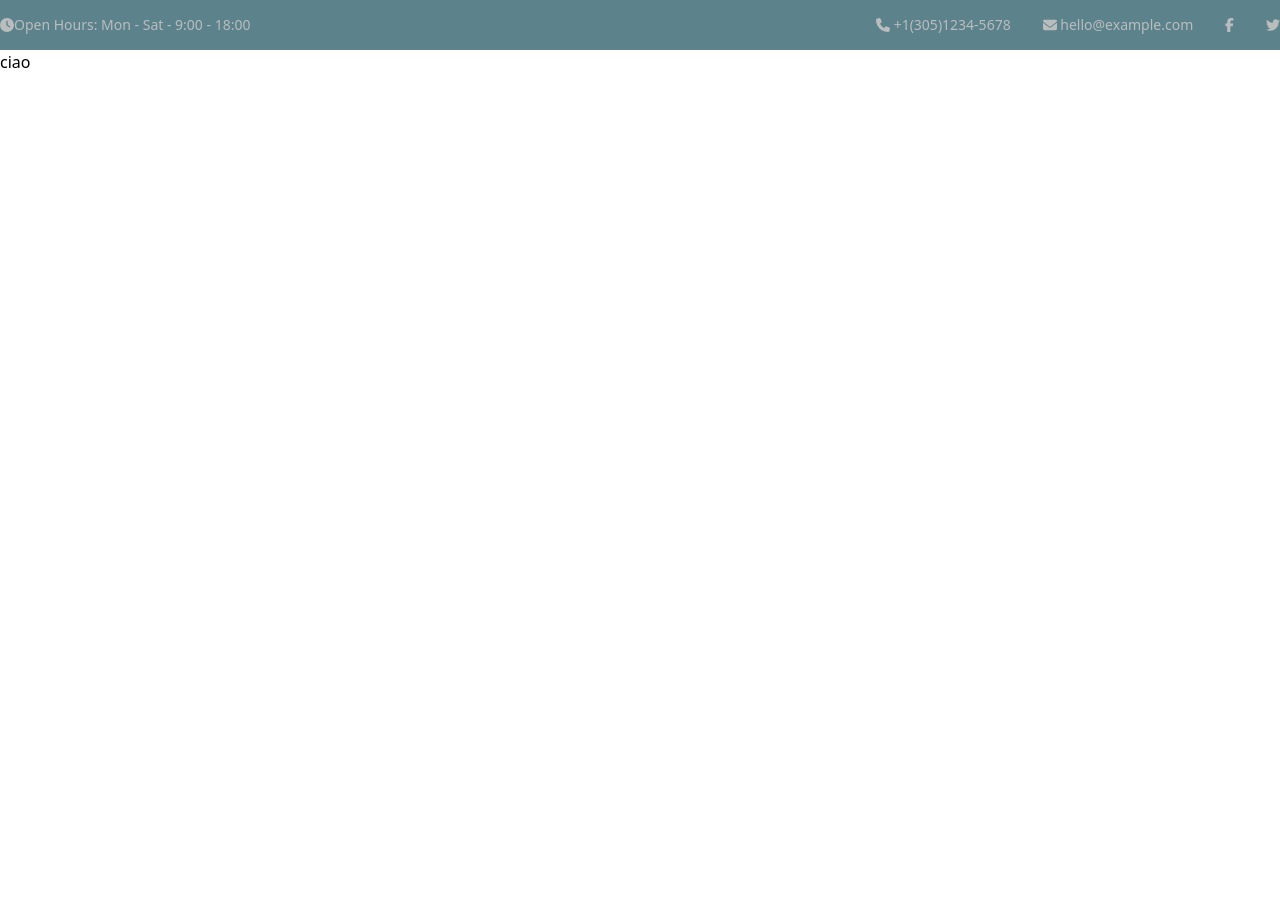
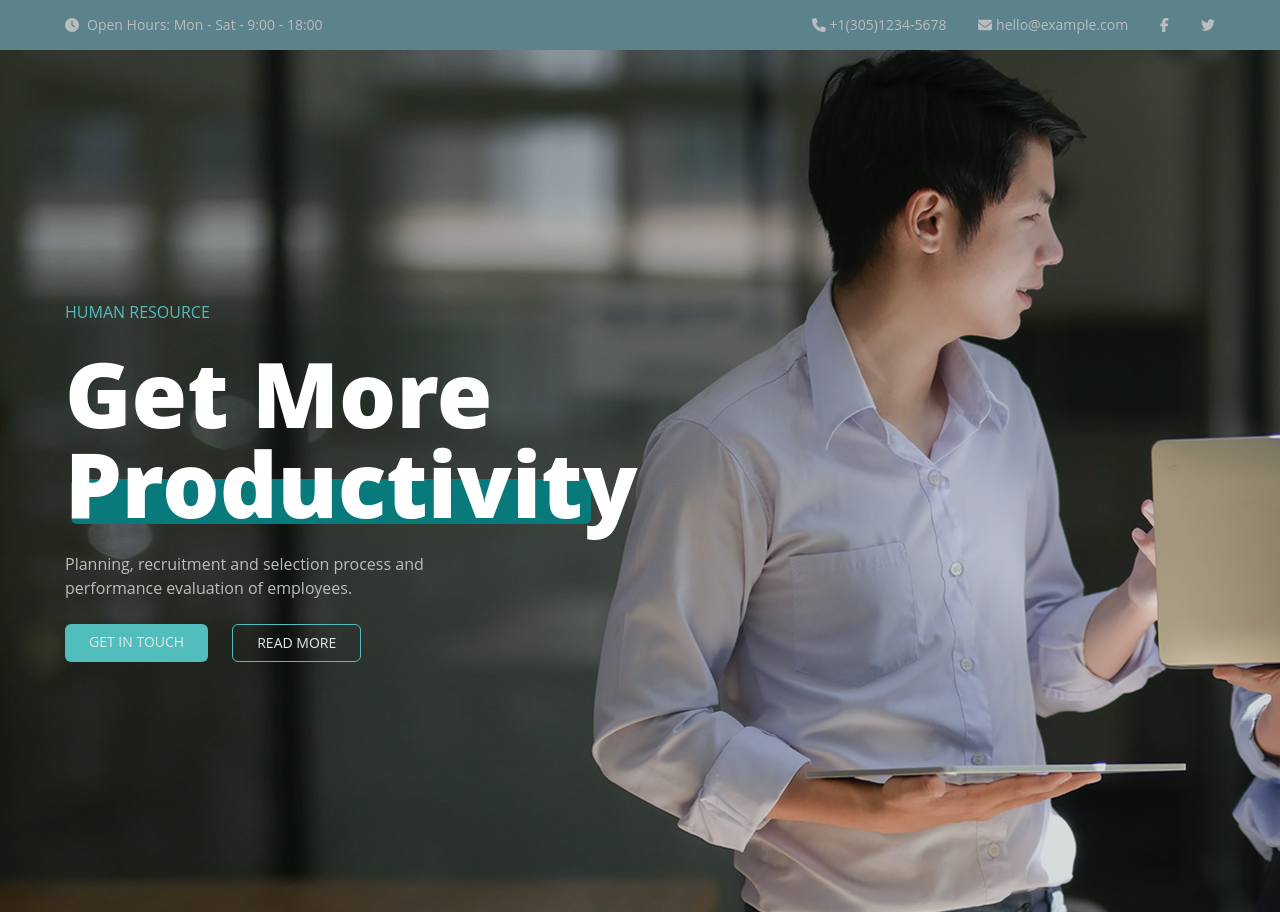
Before and after one commit to MaionePietro/proj-html-vuejs, a Vue app: page / in a window 1280 px wide. Before the commit the page ends 800 px from the top, so only its background shows below. Built offline with nearby package versions, Linux system fonts and the light colour scheme.

Commit message:
FEAT header

```diff
--- a/src/App.vue
+++ b/src/App.vue
@@ -13,9 +13,7 @@ export default{
 
 <template>
   <Header />
-  <h1>ciao</h1>
 </template>
 
 <style lang="scss">
-
 </style>
--- a/src/components/header/Header.vue
+++ b/src/components/header/Header.vue
@@ -1,5 +1,31 @@
 <template>
    <HeaderInfo />
+   <section class="brightness-5 bg-[url('/src/assets/img/bg-4.jpg')]">
+    <div class="container h-[862px] max-w-[1150px] flex items-center content-center">
+        <div class=" flex-col">
+            <p class="text-key-FountainBlue my-6">HUMAN RESOURCE</p>
+            <div class="relative">
+                <h1 class="relative prova font-serif text-[90px] leading-[90px] text-key-White my-6 z-10">
+                    Get More <br>
+                    Productivity
+                </h1>
+                <div
+                class="
+                absolute bottom-1 left-1.5 z-0
+                h-[45px] w-[520px] bg-key-Atoll rounded-md"
+                ></div>
+            </div>
+            <p class="text-key-SilverSand my-6">
+                Planning, recruitment and selection process and <br>
+                performance evaluation of employees.
+            </p>
+            <div class="option flex gap-6 text-xs text-key-GrayNurse my-6">
+                <a class="bg-key-FountainBlue rounded-md px-6 py-2 text-sm" href="">GET IN TOUCH</a>
+                <a class="border-[1px] border-key-FountainBlue rounded-md px-6 py-2 text-sm" href="">READ MORE</a>
+            </div>
+        </div>
+    </div>
+   </section>
 </template>
 <script>
 import HeaderInfo from './HeaderInfo.vue';
@@ -11,6 +37,9 @@ export default {
     }
 }
 </script>
-<style scoped lang="cscc">
-
+<style scoped lang="scss">
+.prova{
+    font-weight: 900;
+    font-family: 'Open Sans', sans-serif;
+}
 </style>
--- a/src/components/header/HeaderInfo.vue
+++ b/src/components/header/HeaderInfo.vue
@@ -1,7 +1,7 @@
 <template>
-    <section class="bg-SmaltBlue text-SilverSand">
-        <div class="container h-[50px] mx-auto flex items-center justify-between text-sm">
-            <div class="opernHours flex items-center">
+    <section class="bg-key-SmaltBlue text-key-SilverSand">
+        <div class="container max-w-[1150px] h-[50px] flex items-center justify-between text-sm">
+            <div class="opernHours flex items-center gap-2">
                 <font-awesome-icon icon="fa-solid fa-clock" />
                 <p>Open Hours: Mon - Sat - 9:00 - 18:00</p>
             </div>
--- a/src/style.css
+++ b/src/style.css
@@ -1,3 +1,7 @@
 @tailwind base;
 @tailwind components;
 @tailwind utilities;
+
+*{
+    font-family: 'Open Sans', sans-serif;
+}
--- a/tailwind.config.cjs
+++ b/tailwind.config.cjs
@@ -5,8 +5,10 @@ module.exports = {
     "./src/**/*.{vue,js,ts,jsx,tsx}",
   ],
   theme: {
-    extend: {},
+    extend: {
+    },
     colors:{
+      key:{
         Woodsmoke: '#121117',
         White: '#ffffff',
         Abbey: '#505051',
@@ -25,5 +27,9 @@ module.exports = {
         Bermuda: '#7ed5d5'
       }
     },
+    container:{
+      center: true,
+    }
+  },
   plugins: [],
 }
```
Lines whose indentation alone changed are shown as unchanged.
